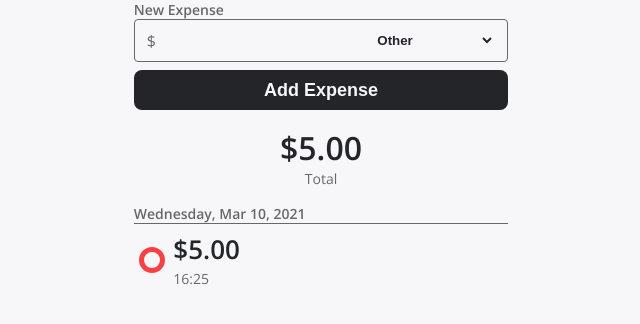
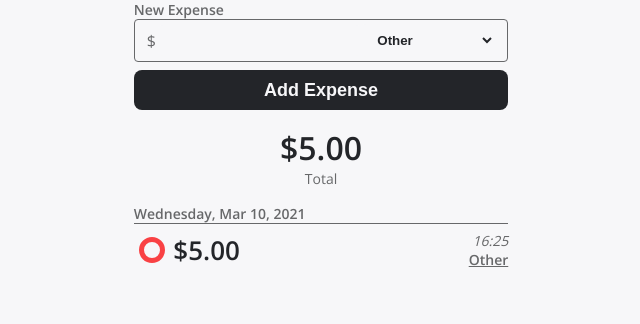
Before and after one commit to Jighdan/trckr, a website built with webpack: page static/index.html in a window 1280 px wide. Both pictures are taken after typing "5" into the empty fields and a click on the button "Add Expense". Shown: the whole page, without its empty margins (319-959 px from the left). Built offline with nearby package versions, Linux system fonts and the light colour scheme.

Commit message:
:art: Splitting expenses list items

```diff
--- /dev/null
+++ b/src/components/ExpensesListItem/ExpensesListItemAmount.ts
@@ -0,0 +1,10 @@
+const ExpensesListItemAmount = (amount: number): HTMLHeadingElement => {
+	const formattedAmount: string = `$${amount.toFixed(2)}`;
+	const element: HTMLHeadingElement = document.createElement("h2");
+	element.classList.add("expenses-list-item-amount");
+	element.innerText = formattedAmount;
+
+	return element;
+}
+
+export { ExpensesListItemAmount };
--- /dev/null
+++ b/src/components/ExpensesListItem/ExpensesListItemCategoryShape.ts
@@ -0,0 +1,11 @@
+const ExpensesListItemCategoryShape = (categoryColor: string): HTMLDivElement => {
+	const element: HTMLDivElement = document.createElement("div");
+	element.classList.add("expenses-list-item-category-shape");
+	element.setAttribute("role", "figure");
+	element.style.color = categoryColor;
+	element.style.borderColor = categoryColor;
+
+	return element
+}
+
+export { ExpensesListItemCategoryShape };
--- /dev/null
+++ b/src/components/ExpensesListItem/ExpensesListItemCategoryTitle.ts
@@ -0,0 +1,9 @@
+const ExpensesListItemCategoryTitle = (categoryName: string): HTMLHeadingElement => {
+	const element: HTMLHeadingElement = document.createElement("h3");
+	element.classList.add("expenses-list-item-category-title");
+	element.innerText = categoryName;
+
+	return element;
+}
+
+export { ExpensesListItemCategoryTitle };
--- /dev/null
+++ b/src/components/ExpensesListItem/ExpensesListItemTime.ts
@@ -0,0 +1,12 @@
+import { composeTime } from "../../library/dateComposer";
+
+const ExpensesListItemTime = (time: Date): HTMLSpanElement => {
+	const formattedTime = composeTime(time);
+	const element: HTMLSpanElement = document.createElement("span");
+	element.classList.add("expenses-list-item-time");
+	element.innerText = formattedTime;
+
+	return element;
+}
+
+export { ExpensesListItemTime };
--- /dev/null
+++ b/src/components/ExpensesListItem/index.ts
@@ -0,0 +1,41 @@
+import { Component } from "../Component";
+import { Expense, Category } from "../../models/index";
+import { ExpensesListItemAmount } from "./ExpensesListItemAmount";
+import { ExpensesListItemCategoryTitle } from "./ExpensesListItemCategoryTitle";
+import { ExpensesListItemCategoryShape } from "./ExpensesListItemCategoryShape";
+import { ExpensesListItemTime } from "./ExpensesListItemTime";
+
+class ExpensesListItem extends Component {
+	constructor(expense: Expense, category: Category) {
+		super(document.createElement("article"));
+		this.element.classList.add("expenses-list-item");
+		this.element.setAttribute("data-id", expense.id);
+		this.element.setAttribute("role", "listitem");
+
+		const amount = ExpensesListItemAmount(expense.amount);
+		const categoryTitle = ExpensesListItemCategoryTitle(category.name);
+		const categoryShape = ExpensesListItemCategoryShape(category.color);
+		const time = ExpensesListItemTime(expense.dateAdded);
+
+		const elementHeader: HTMLHeadElement = document.createElement("header");
+		const elementBody: HTMLElement = document.createElement("div");
+		const elementFooter: HTMLElement = document.createElement("footer");
+
+		elementHeader.classList.add("expenses-list-item-header");
+		elementBody.classList.add("expenses-list-item-body");
+		elementFooter.classList.add("expenses-list-item-footer");
+
+		elementHeader.appendChild(categoryShape);
+		elementBody.appendChild(amount);
+		elementFooter.append(time, categoryTitle);
+
+		// Wrapping up the element
+		this.element.append(elementHeader, elementBody, elementFooter);
+	}
+
+	render() {
+		return this.element;
+	}
+}
+
+export { ExpensesListItem };
--- a/src/components/ExpensesListSection.ts
+++ b/src/components/ExpensesListSection.ts
@@ -1,7 +1,7 @@
 import { Component } from "./Component";
 import { store } from "../store/index";
 import { Expense } from "../models/index";
-import { ExpensesListSectionItem } from "./ExpensesListSectionItem";
+import { ExpensesListItem } from "./ExpensesListItem/index";
 
 class ExpensesListSection extends Component {
 	constructor(date: string, expenses: Array<Expense>) {
@@ -22,7 +22,7 @@ class ExpensesListSection extends Component {
 		for (let expense of expenses) {
 			const category = store.getter("getCategoryById", { categoryId: expense.categoryId});
 
-			const expenseElement = new ExpensesListSectionItem(
+			const expenseElement = new ExpensesListItem(
 				expense,
 				category,
 			);
--- a/src/components/ExpensesListSectionItem.ts
+++ /dev/null
@@ -1,43 +0,0 @@
-import { Component } from "./Component";
-import { Expense, Category } from "../models/index";
-import { composeTime } from "../library/dateComposer";
-
-class ExpensesListSectionItem extends Component {
-	constructor(expense: Expense, category: Category) {
-		super(document.createElement("article"));
-		this.element.classList.add("expenses-list-section-item");
-		this.element.setAttribute("data-id", expense.id);
-		this.element.setAttribute("role", "listitem");
-
-		// Setting up the title element
-		const title = document.createElement("h3");
-		title.classList.add("title");
-		title.innerText = `$${expense.amount.toFixed(2)}`;
-
-		// Setting up the category shape element
-		const categoryShape = document.createElement("div");
-		categoryShape.classList.add("category-shape");
-		categoryShape.setAttribute("role", "figure");
-		categoryShape.style.borderColor = category.color;
-
-		// Setting up the time added element
-		const formattedTime = composeTime(expense.dateAdded);
-		const timeAdded = document.createElement("span");
-		timeAdded.classList.add("time");
-		timeAdded.innerText = formattedTime;
-
-		// Wrapping up the title and time added elements
-		const body = document.createElement("div");
-		body.classList.add("expense-item-body");
-		body.append(title, timeAdded);
-
-		// Wrapping up the element
-		this.element.append(categoryShape, body);
-	}
-
-	render() {
-		return this.element;
-	}
-}
-
-export { ExpensesListSectionItem };
--- a/src/style/components/_expensesList.scss
+++ b/src/style/components/_expensesList.scss
@@ -15,32 +15,4 @@
 		grid-gap: 0.15rem;
 		gap: 0.15rem;
 	}
-
-	&-item {
-		margin-top: 0.4rem;
-		display: flex;
-		align-items: center;
-
-		.category-shape {
-			margin-right: 0.5rem;
-			width: $font-lg;
-			height: $font-lg;
-			border-width: 5px;
-			border-style: solid;
-			border-radius: 50%;
-		}
-
-		.expense-item-body {
-			.title {
-				font-size: $font-lg;
-				font-weight: bold;
-			}
-
-			.time {
-				color: $color-gray-dark;
-				font-size: $font-sm;
-				font-weight: lighter;
-			}
-		}
-	}
 }
--- /dev/null
+++ b/src/style/components/_expensesListItem.scss
@@ -0,0 +1,48 @@
+.expenses-list-item {
+	margin-top: 0.4rem;
+	display: grid;
+	grid-template-columns: auto 1fr auto;
+	align-items: center;
+
+	&-header {
+		.expenses-list-item-category-shape {
+			width: $font-lg;
+			height: $font-lg;
+			margin-right: 0.5rem;
+			border-width: 5px;
+			border-style: solid;
+			border-radius: 50%;
+
+			&:hover {
+				background-color: currentColor;
+			}
+		}
+	}
+
+	&-body {
+		.expenses-list-item-amount {
+			font-size: $font-lg;
+			font-weight: bold;
+		}
+	}
+
+	&-footer {
+		display: flex;
+		flex-direction: column;
+		align-items: flex-end;
+
+		.expenses-list-item-time {
+			color: $color-gray-dark;
+			font-size: $font-sm;
+			font-weight: lighter;
+			font-style: italic;
+		}
+
+		.expenses-list-item-category-title {
+			color: $color-gray-dark;
+			font-size: $font-sm;
+			font-weight: bold;
+			text-decoration: underline;
+		}
+	}
+}
--- a/src/style/components/_index.scss
+++ b/src/style/components/_index.scss
@@ -2,3 +2,4 @@
 @import "./expenseForm";
 @import "./expensesTotal";
 @import "./expensesList";
+@import "./expensesListItem";
```
